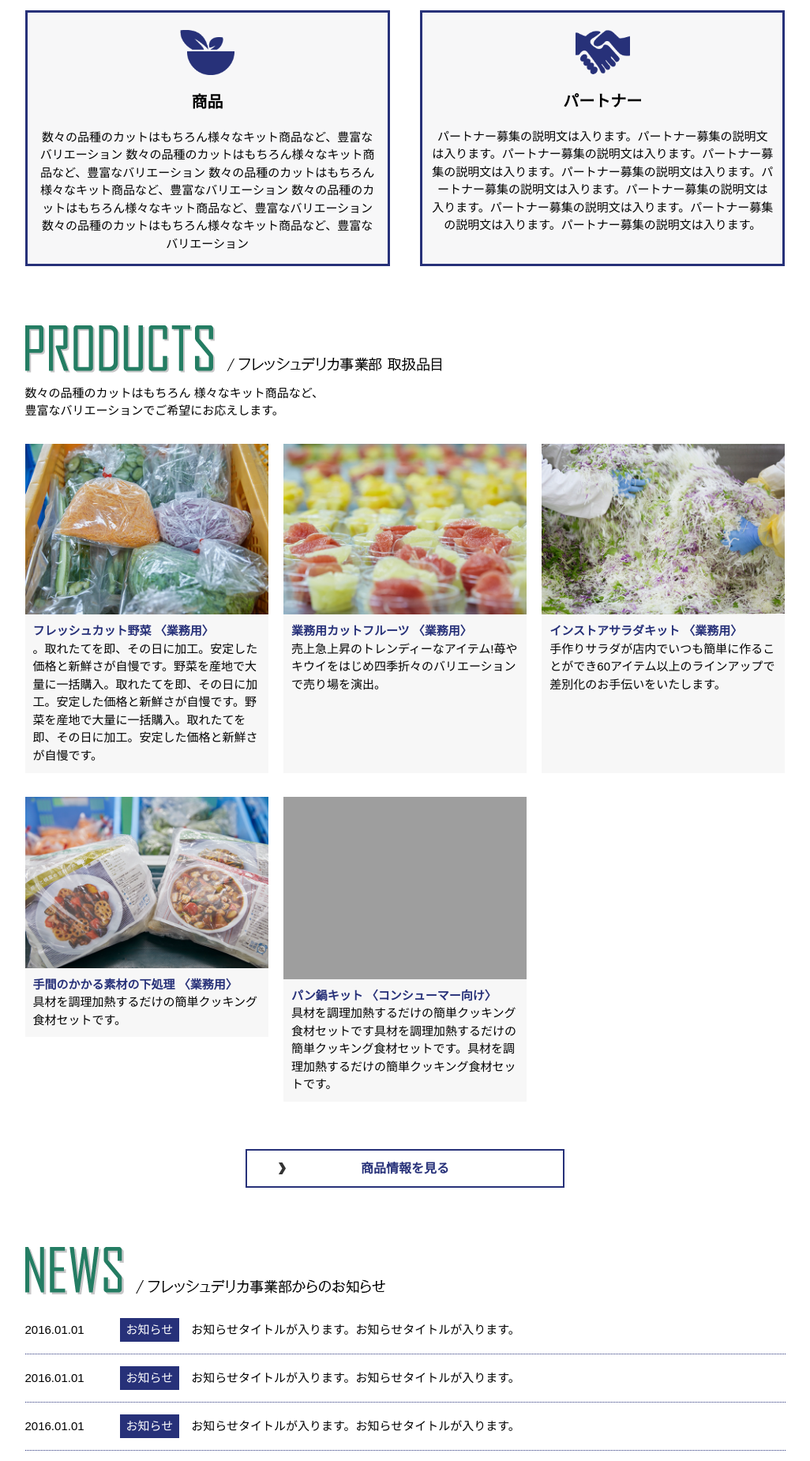
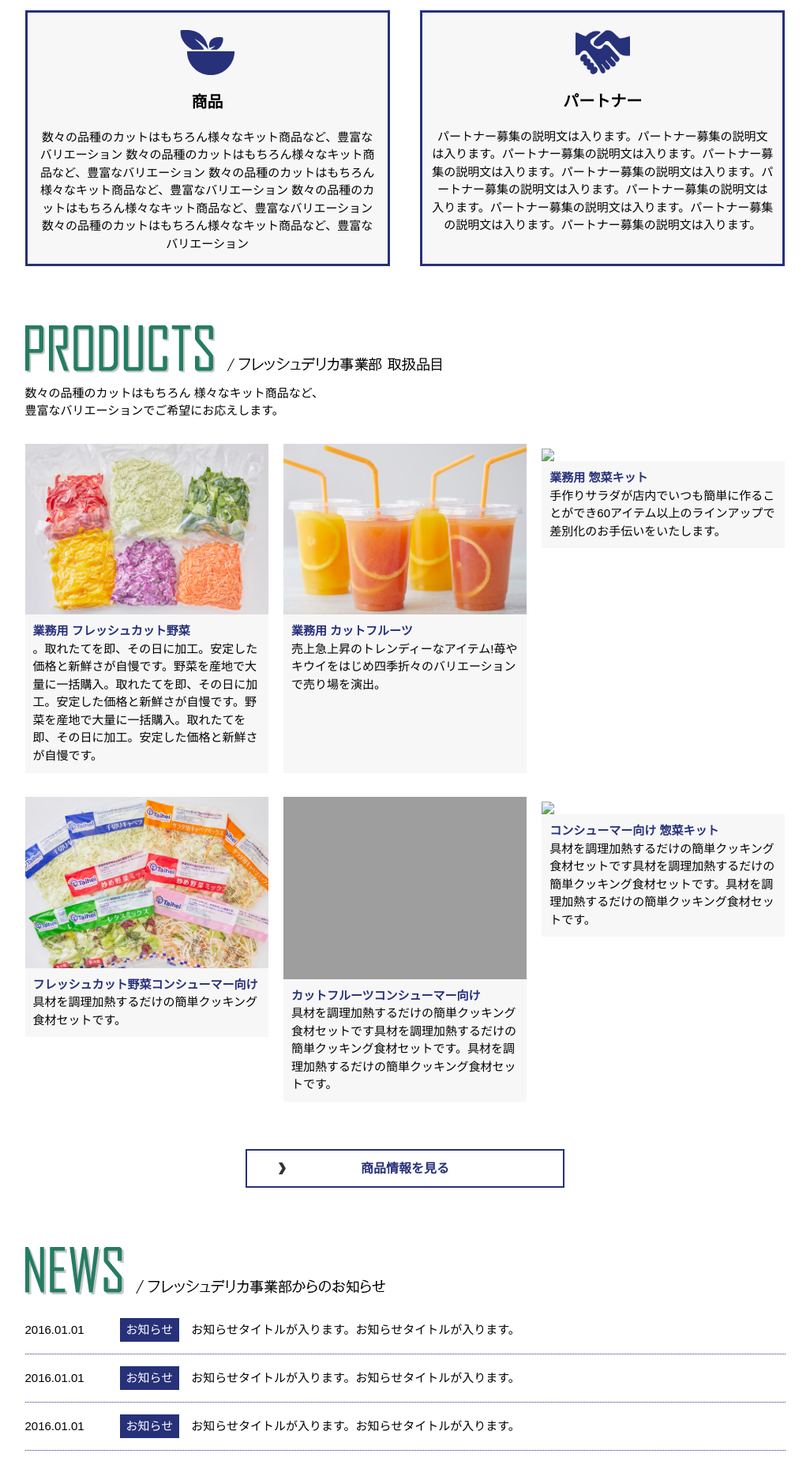
Before and after one commit to JPSohta/TaiheiDelilcaRenew, a PHP site: page / in a window 1280 px wide. Shown: the part 767-2617 px from the top of the page at 79% size, without its empty margins (127-1153 px from the left). Run offline with PHP 8.4, Linux system fonts and the light colour scheme; some libraries are stand-ins or nearby versions; grey boxes are pictures that could not be loaded.

Commit message:
171203_01

```diff
--- a/index.php
+++ b/index.php
@@ -160,7 +160,7 @@ product
 	</div>
 	<!-- container product -->
 
-	<!-------------------------------------------------------------
+<!-------------------------------------------------------------
 product_category
 -------------------------------------------------------------->
 	<div class="container product_category">
@@ -171,7 +171,7 @@ product_category
 					<dl><a href="<?php echo $webroot; ?>product/vegitable.php">
 						<dt><img src="<?php echo $webroot; ?>img/top/product_img01.jpg"></dt>
 						<dd>
-							<h3 class="category01">フレッシュカット野菜 〈業務用〉</h3>
+							<h3 class="category01">業務用 フレッシュカット野菜</h3>
 							<p class="matchheight">。取れたてを即、その日に加工。安定した価格と新鮮さが自慢です。野菜を産地で大量に一括購入。取れたてを即、その日に加工。安定した価格と新鮮さが自慢です。野菜を産地で大量に一括購入。取れたてを即、その日に加工。安定した価格と新鮮さが自慢です。</p>
 						</dd>
 					</a>
@@ -181,40 +181,48 @@ product_category
 					<dl><a href="<?php echo $webroot; ?>product/fruit.php">
 						<dt><img src="<?php echo $webroot; ?>img/top/product_img02.jpg"></dt>
 						<dd>
-							<h3 class="category01">業務用カットフルーツ 〈業務用〉</h3>
+							<h3 class="category01">業務用 カットフルーツ</h3>
 							<p class="matchheight">売上急上昇のトレンディーなアイテム!苺やキウイをはじめ四季折々のバリエーションで売り場を演出。</p>
 						</dd>
 					</a>
-
-
-
 					</dl>
 				</li>
 				<li>
 					<dl><a href="<?php echo $webroot; ?>product/salad.php">
-						<dt><img src="<?php echo $webroot; ?>img/top/product_img03.jpg"></dt>
+						<dt><img src="http://via.placeholder.com/640x450"></dt>
 						<dd>
-							<h3 class="category01">インストアサラダキット 〈業務用〉</h3>
+							<h3 class="category01">業務用 惣菜キット</h3>
 							<p class="matchheight">手作りサラダが店内でいつも簡単に作ることができ60アイテム以上のラインアップで差別化のお手伝いをいたします。</p>
 						</dd>
 					</a>
 					</dl>
 				</li>
 				<li>
-					<dl><a href="<?php echo $webroot; ?>product/souzai.php">
+					<dl><a href="<?php echo $webroot; ?>product/vegitable.php">
 						<dt><img src="<?php echo $webroot; ?>img/top/product_img04.jpg"></dt>
 						<dd>
-							<h3 class="category01">手間のかかる素材の下処理 〈業務用〉</h3>
+							<h3 class="category01">フレッシュカット野菜コンシューマー向け</h3>
 							<p class="matchheight">具材を調理加熱するだけの簡単クッキング食材セットです。</p>
 						</dd>
 					</a>
 					</dl>
 				</li>
 				<li>
-					<dl><a href="http://japanprint.biz/test/kazama/pannabekit/" target="_blank">
+					<dl><a href="<?php echo $webroot; ?>product/fruit.php">
 						<dt><img src="<?php echo $webroot; ?>img/top/product_img05.jpg"></dt>
 						<dd>
-							<h3 class="category01">パン鍋キット 〈コンシューマー向け〉</h3>
+							<h3 class="category01">カットフルーツコンシューマー向け</h3>
+							<p class="matchheight">具材を調理加熱するだけの簡単クッキング食材セットです具材を調理加熱するだけの簡単クッキング食材セットです。具材を調理加熱するだけの簡単クッキング食材セットです。
+								<p>
+						</dd>
+						</a>
+					</dl>
+				</li>
+				<li>
+					<dl><a href="#">
+						<dt><img src="http://via.placeholder.com/640x450"></dt>
+						<dd>
+							<h3 class="category01">コンシューマー向け 惣菜キット</h3>
 							<p class="matchheight">具材を調理加熱するだけの簡単クッキング食材セットです具材を調理加熱するだけの簡単クッキング食材セットです。具材を調理加熱するだけの簡単クッキング食材セットです。
 								<p>
 						</dd>
```
Also changed, not shown: img/news/news_main_img.jpg, img/news/old/info_main_imgex.jpg (renamed from img/news/info_main_imgex.jpg), img/news/old/news_main_img.jpg (added), img/top/main_img04.jpg (added), img/top/old/product_img01.jpg (added), img/top/old/product_img02.jpg (added), img/top/old/product_img03.jpg (renamed from img/top/product_img03.jpg), img/top/old/product_img04.jpg (added), img/top/old/product_img04ex.jpg (added), img/top/old/product_img05.jpg (added), img/top/old/product_img05ex.jpg (renamed from img/top/product_img05ex.jpg), img/top/product_img01.jpg, img/top/product_img02.jpg, img/top/product_img04.jpg, 5 other files.
